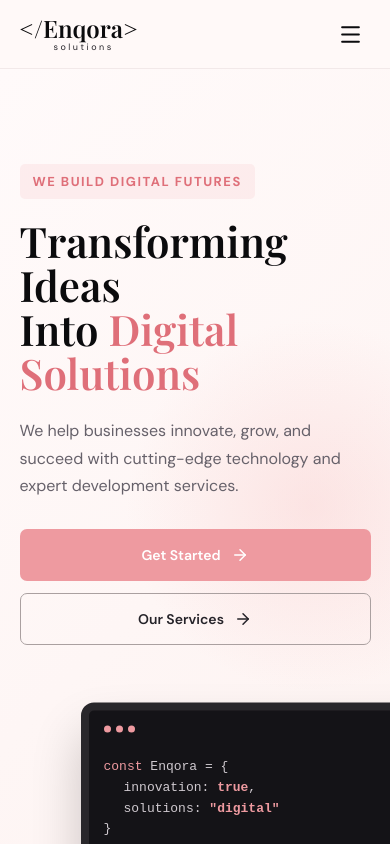
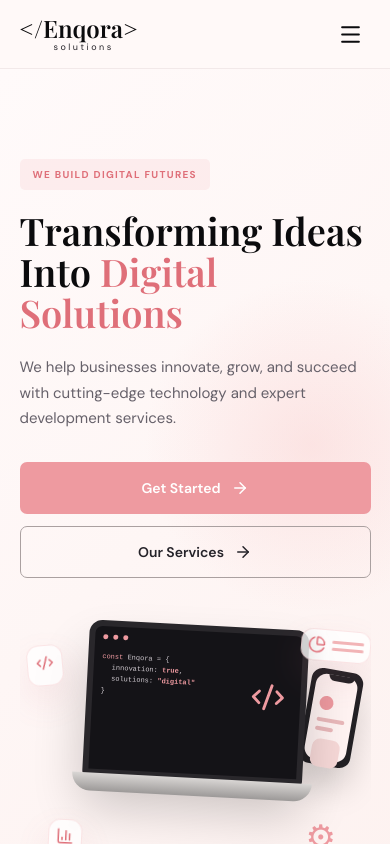
Before and after one commit to enqorasolutions/Official-Website-, a React (Vite) app: page / in a window 390 px wide. Shown: the top 844 px of the page. Built offline with nearby package versions, Linux system fonts and the light colour scheme.

Commit message:
Update button navigation and improve responsive design

```diff
--- a/src/index.css
+++ b/src/index.css
@@ -2778,195 +2778,6 @@ a {
     opacity: 1;
   }
 }
-/* ========================================
-   HERO MOBILE FIX - FINAL
-======================================== */
-
-html,
-body {
-  width: 100%;
-  max-width: 100%;
-  overflow-x: hidden;
-}
-
-.hero {
-  width: 100%;
-  overflow: hidden;
-}
-
-
-/* TABLET + MOBILE */
-@media (max-width: 768px) {
-
-  .hero {
-    padding: 105px 0 45px;
-  }
-
-  .hero-container {
-    display: flex;
-    flex-direction: column;
-    align-items: center;
-    gap: 35px;
-  }
-
-  .hero-content {
-    width: 100%;
-    position: relative;
-    z-index: 2;
-  }
-
-  .hero-content h1 {
-    font-size: clamp(42px, 11vw, 58px);
-    line-height: 1.08;
-  }
-
-  .hero-content p {
-    max-width: 100%;
-  }
-
-  /* Buttons */
-  .hero-buttons {
-    display: flex;
-    flex-wrap: wrap;
-    gap: 12px;
-  }
-
-  /* Visual container */
-  .hero-visual {
-    position: relative;
-    width: 100%;
-    height: 380px;
-    min-height: 380px;
-
-    /* Important: remove desktop offsets */
-    left: auto;
-    right: auto;
-    top: auto;
-    bottom: auto;
-
-    margin: 0;
-    overflow: visible;
-  }
-
-  /* Laptop */
-  .laptop {
-    position: absolute;
-    width: 300px;
-    max-width: none;
-
-    left: 50%;
-    right: auto;
-    top: 35px;
-
-    transform: translateX(-50%);
-  }
-
-  .laptop-screen {
-    width: 100%;
-  }
-
-  /* Keep visual elements inside screen */
-  .phone {
-    transform: scale(0.65);
-    transform-origin: center;
-  }
-
-  .floating-card {
-    transform: scale(0.75);
-  }
-
-  .gear {
-    transform: scale(0.65);
-  }
-}
-
-
-/* SMALL MOBILE - iPhone SE / 320px */
-@media (max-width: 480px) {
-
-  .hero {
-    padding: 90px 0 35px;
-  }
-
-  .hero-container {
-    gap: 20px;
-  }
-
-  .hero-content h1 {
-    font-size: 42px;
-    line-height: 1.08;
-  }
-
-  .hero-content p {
-    font-size: 15px;
-    line-height: 1.7;
-  }
-
-  .eyebrow {
-    font-size: 11px;
-    letter-spacing: 1.5px;
-  }
-
-  /* Full-width buttons */
-  .hero-buttons {
-    flex-direction: column;
-    width: 100%;
-  }
-
-  .hero-buttons .btn {
-    width: 100%;
-    min-height: 52px;
-    justify-content: center;
-  }
-
-  /* Hero visual */
-  .hero-visual {
-    width: 100%;
-    height: 300px;
-    min-height: 300px;
-    margin-top: 10px;
-  }
-
-  .laptop {
-    width: 260px;
-
-    left: 50%;
-    top: 25px;
-
-    transform: translateX(-50%);
-  }
-
-  .laptop-screen {
-    min-height: 175px;
-    right: 115px;
-  }
-  .laptop-base {
-    width: 302px;
-    height: 31px;
-    position: absolute;
-    left: -140px;
-    bottom: 0;
-    background: linear-gradient(180deg, #d9d6d4, #9c9998);
-    border-radius: 0 0 20px 20px;
-}
-
-  .code-window {
-    font-size: 10px;
-  }
-
-  .big-code-icon {
-    width: 45px;
-    height: 45px;
-  }
-
-  /* Hide overlapping decorations on very small phones */
-  .phone,
-  .floating-card,
-  .gear {
-    display: none;
-  }
-}
-
 
 /* ========================================
    HERO MOBILE FIX
@@ -3099,3 +2910,336 @@ body {
     width: 400px;
   }
 }
+/* =====================================================
+   HERO - CLEAN MOBILE FIX
+   KEEP THIS AT THE VERY END OF index.css
+===================================================== */
+
+html,
+body {
+  max-width: 100%;
+  overflow-x: hidden;
+}
+
+/* TABLET + MOBILE */
+@media (max-width: 768px) {
+
+  .hero {
+    padding: 95px 0 45px;
+    overflow: hidden;
+  }
+
+  .hero-container {
+    display: flex;
+    flex-direction: column;
+    gap: 30px;
+  }
+
+  .hero-content {
+    width: 100%;
+    text-align: left;
+  }
+
+  .hero-content h1 {
+    font-size: clamp(38px, 10vw, 52px);
+    line-height: 1.1;
+  }
+
+  .hero-content p {
+    max-width: 100%;
+    font-size: 15px;
+  }
+
+  .hero-buttons {
+    width: 100%;
+    display: flex;
+    gap: 12px;
+  }
+
+  .hero-buttons .btn {
+    flex: 1;
+    justify-content: center;
+  }
+
+  /* HERO IMAGE AREA */
+  .hero-visual {
+    width: 100%;
+    height: 290px;
+    min-height: 290px;
+    position: relative;
+    margin: 0;
+    overflow: hidden;
+  }
+
+  /* LAPTOP */
+  .laptop {
+    width: 250px;
+    height: auto;
+
+    position: absolute;
+    left: 50%;
+    right: auto;
+    top: 20px;
+
+    transform: translateX(-50%) rotate(4deg) !important;
+    animation: none !important;
+  }
+
+  .laptop-screen {
+    width: 100%;
+    height: 175px;
+    min-height: 0;
+    right: auto !important;
+    padding: 10px;
+    border-width: 6px;
+  }
+
+  .laptop-base {
+    width: 270px;
+    height: 20px;
+
+    left: 50% !important;
+    bottom: -18px;
+
+    transform: translateX(-50%);
+  }
+
+  .screen-top span {
+    width: 5px;
+    height: 5px;
+  }
+
+  .code-window {
+    margin-top: 15px;
+    font-size: 8px;
+    line-height: 1.6;
+  }
+
+  .indent {
+    margin-left: 10px;
+  }
+
+  .big-code-icon {
+    width: 45px;
+    height: 45px;
+
+    right: 20px;
+    top: 50px;
+  }
+
+  /* PHONE */
+  .phone {
+    width: 60px;
+    height: 110px;
+
+    right: 8%;
+    top: 75px;
+
+    padding: 5px;
+    border-radius: 11px;
+
+    transform: rotate(10deg) !important;
+    animation: none !important;
+  }
+
+  .phone-notch {
+    width: 26px;
+    height: 6px;
+
+    left: 17px;
+    top: 5px;
+  }
+
+  .phone-content {
+    padding: 22px 7px 7px;
+  }
+
+  .phone-icon {
+    width: 14px;
+    height: 14px;
+    margin-bottom: 8px;
+  }
+
+  .phone-line {
+    height: 4px;
+    margin-bottom: 5px;
+  }
+
+  .phone-box {
+    height: 28px;
+    margin-top: 8px;
+  }
+
+  /* FLOATING CARDS */
+  .floating-card {
+    animation: none !important;
+  }
+
+  .card-code {
+    left: 5%;
+    top: 45px;
+    padding: 10px;
+
+    transform: rotate(-5deg) !important;
+  }
+
+  .card-code svg {
+    width: 18px;
+    height: 18px;
+  }
+
+  .card-chart {
+    width: 82px;
+
+    left: auto;
+    right: 2%;
+    top: 30px;
+
+    padding: 8px;
+    gap: 6px;
+
+    transform: rotate(5deg) !important;
+  }
+
+  .card-chart svg {
+    width: 18px;
+    height: 18px;
+  }
+
+  .chart-lines span {
+    height: 3px;
+    margin: 4px 0;
+  }
+
+  .card-stats {
+    left: 10%;
+    bottom: 20px;
+    padding: 9px;
+
+    transform: rotate(3deg) !important;
+  }
+
+  .card-stats svg {
+    width: 18px;
+    height: 18px;
+  }
+
+  /* GEAR */
+  .gear {
+    font-size: 40px;
+
+    right: 12%;
+    bottom: 15px;
+
+    transform: none !important;
+    animation: none !important;
+  }
+}
+
+
+/* SMALL PHONE - 480px AND BELOW */
+@media (max-width: 480px) {
+
+  .hero {
+    padding: 90px 0 35px;
+  }
+
+  .hero-container {
+    gap: 22px;
+  }
+
+  .hero-content h1 {
+    font-size: 38px;
+    line-height: 1.08;
+  }
+
+  .hero-content p {
+    font-size: 15px;
+    line-height: 1.7;
+  }
+
+  .eyebrow {
+    font-size: 10px;
+    letter-spacing: 1.3px;
+  }
+
+  /* BUTTONS */
+  .hero-buttons {
+    flex-direction: column;
+  }
+
+  .hero-buttons .btn {
+    width: 100%;
+    min-height: 52px;
+  }
+
+  /* SMALL HERO VISUAL */
+  .hero-visual {
+    height: 270px;
+    min-height: 270px;
+  }
+
+  .laptop {
+    width: 220px;
+    top: 25px;
+
+    transform: translateX(-50%) rotate(3deg) !important;
+  }
+
+  .laptop-screen {
+    height: 155px;
+    padding: 8px;
+  }
+
+  .laptop-base {
+    width: 240px;
+    height: 18px;
+    bottom: -16px;
+  }
+
+  .code-window {
+    margin-top: 12px;
+    font-size: 7px;
+  }
+
+  .big-code-icon {
+    width: 35px;
+    height: 35px;
+    right: 15px;
+    top: 45px;
+  }
+
+  /* Keep decorations small */
+  .phone {
+    width: 52px;
+    height: 96px;
+
+    right: 4%;
+    top: 70px;
+  }
+
+  .card-code {
+    left: 2%;
+    top: 45px;
+    padding: 8px;
+  }
+
+  .card-chart {
+    width: 70px;
+    right: 0;
+    top: 30px;
+    padding: 6px;
+  }
+
+  .card-stats {
+    left: 8%;
+    bottom: 12px;
+    padding: 7px;
+  }
+
+  .gear {
+    font-size: 34px;
+    right: 10%;
+    bottom: 10px;
+  }
+}
```
